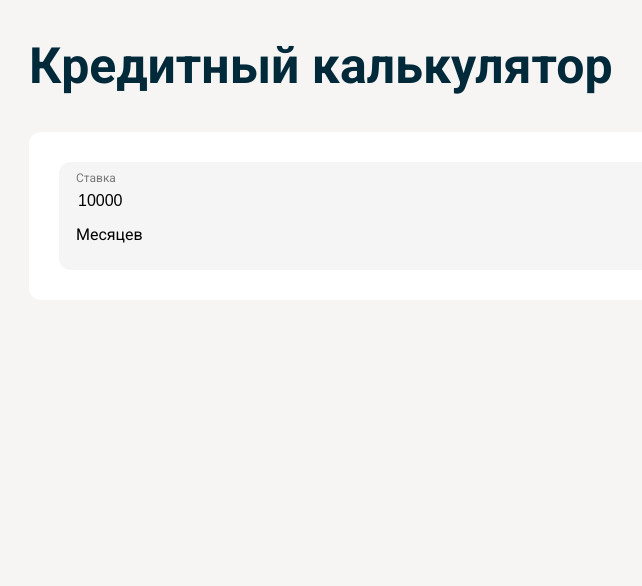
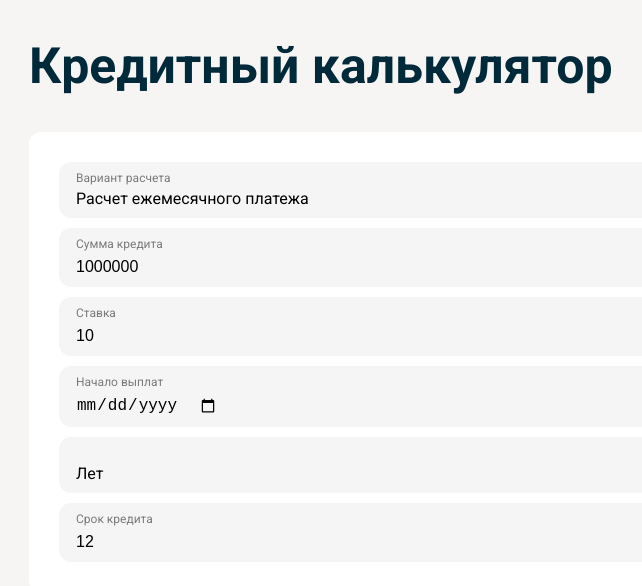
Before and after one commit to anattok/calculator-react, a React (Create React App) app: page / in a window 1280 px wide. Shown: the top 586 px of the page, without its empty margins (99-741 px from the left). Built offline with nearby package versions, Linux system fonts and the light colour scheme.

Commit message:
feat: add prop className input

```diff
--- a/src/app/global/App.jsx
+++ b/src/app/global/App.jsx
@@ -4,6 +4,32 @@ import { Input } from "../../components/Input/Input";
 import { Container } from "../../layout/Container/Container";
 
 function App() {
+  const variantsOptions = [
+    {
+      value: "monthly-payment",
+      text: "Расчет ежемесячного платежа",
+    },
+    {
+      value: "maximum-loan-amount",
+      text: "Расчет максимальной суммы кредита",
+    },
+    {
+      value: "credit-term",
+      text: "Расчет срока кредита",
+    },
+  ];
+
+  const monthOrYearOptions = [
+    {
+      value: "year",
+      text: "Лет",
+    },
+    {
+      value: "month",
+      text: "Месяцев",
+    },
+  ];
+
   return (
     <div className="App">
       <Container>
@@ -11,7 +37,16 @@ function App() {
         <form className="form" action="#">
           <div className="wrapper">
             <div className="wrapper__top">
-              <Input initialValue="10000" label="Ставка" type="text" />
+              <Input
+                className="calculation-option"
+                label="Вариант расчета"
+                list={variantsOptions}
+              />
+              <Input label="Сумма кредита" initialValue="1000000" type="text" />
+              <Input label="Ставка" initialValue="10" type="text" />
+              <Input label="Начало выплат" type="date" />
+              <Input list={monthOrYearOptions} />
+              <Input label="Срок кредита" initialValue="12" type="text" />
             </div>
             <div className="wrapper__bottom"></div>
           </div>
--- a/src/app/global/styles/global.css
+++ b/src/app/global/styles/global.css
@@ -1,6 +1,6 @@
 @import 'variables.css';
 
-.container {
+* {
     margin: 0;
     padding: 0;
     box-sizing: border-box;
@@ -39,3 +39,119 @@ h1 {
     margin: 40px 0;
     color: var(--color-D80);
 }
+
+.wrapper__top {
+    display: grid;
+    /* grid-template-columns: repeat(4, 1fr);
+    grid-template-rows: repeat(4, 60px);
+    grid-column-gap: 8px;
+    grid-row-gap: 16px; */
+    gap: 10px;
+}
+
+
+
+/*---------------option-monthly----------------------*/
+.option-monthly {
+    grid-template-rows: repeat(4, 60px);
+}
+
+.option-monthly .calculation-option {
+    grid-area: 1 / 1 / 2 / 5;
+}
+
+.option-monthly .credit-term {
+    grid-area: 3 / 1 / 4 / 3;
+}
+
+.option-monthly .sum-credit {
+    grid-area: 2 / 1 / 3 / 5;
+}
+
+.option-monthly .monthly-payment {
+    display: none;
+}
+
+.option-monthly .count-procent {
+    grid-area: 4 / 1 / 4 / 3;
+}
+
+.option-monthly .start-data {
+    grid-area: 4 / 3 / 4 / 5;
+}
+
+.option-monthly .month-or-year {
+    grid-area: 3 / 3 / 3 / 5;
+    padding: 0px 16px;
+    display: flex;
+    align-items: center;
+}
+
+/*---------------.option-term----------------------*/
+.option-term {
+    grid-template-rows: repeat(3, 60px);
+}
+
+.option-term .calculation-option {
+    grid-area: 1 / 1 / 2 / 5;
+}
+
+.option-term .credit-term {
+    display: none;
+}
+
+.option-term .month-or-year {
+    display: none;
+}
+
+.option-term .sum-credit {
+    grid-area: 2 / 1 / 2 / 3;
+}
+
+.option-term .monthly-payment {
+    grid-area: 2 / 3 / 2 / 5;
+}
+
+.option-term .count-procent {
+    grid-area: 3 / 1 / 3 / 3;
+}
+
+.option-term .start-data {
+    grid-area: 3 / 3 / 3 / 5;
+}
+
+/*---------------option-maximum----------------------*/
+.option-maximum {
+    grid-template-rows: repeat(4, 60px);
+}
+
+.option-maximum .calculation-option {
+    grid-area: 1 / 1 / 2 / 5;
+}
+
+.option-maximum .monthly-payment {
+    grid-area: 2 / 1 / 2 / 5;
+}
+
+.option-maximum .credit-term {
+    grid-area: 3 / 1 / 3 / 3;
+}
+
+.option-maximum .count-procent {
+    grid-area: 4 / 1 / 4 / 3;
+}
+
+.option-maximum .month-or-year {
+    grid-area: 3 / 3 / 3 / 5;
+    padding: 0px 16px;
+    display: flex;
+    align-items: center;
+}
+
+.option-maximum .sum-credit {
+    display: none;
+}
+
+.option-maximum .start-data {
+    grid-area: 4 / 3 / 4 / 5;
+}
--- a/src/components/Input/Input.jsx
+++ b/src/components/Input/Input.jsx
@@ -1,22 +1,60 @@
 import React, { useState } from "react";
 import s from "./Input.module.scss";
 
-export const Input = ({ list, input, date, initialValue, label, type }) => {
-  // Используйте initialValue из пропсов для установки начального значения состояния
-  const [inputValue, setInputValue] = useState(initialValue);
+export const Input = ({ label, list, initialValue, type, className }) => {
+  const [inputValue, setInputValue] = useState(initialValue); // initialValue из пропсов для установки начального значения состояния
+  const [isListOpen, setIsListOpen] = useState(false); // Состояние для открытия/закрытия списка list
+  const [selectedItem, setSelectedItem] = useState(null); // Состояние для хранения выбранного элемента из списка list
 
-  // Функция обратного вызова для обновления значения <input>
+  // Обновяление значения input value
   const handleInputChange = (event) => {
     setInputValue(event.target.value);
   };
 
+  // Меняем значение isListOpen при каждом клике
+  const toggleList = () => {
+    setIsListOpen(!isListOpen);
+  };
+
+  //  Выбираем значение из выпадаюцего списка и закрываем список
+  const handleItemClick = (item) => {
+    setSelectedItem(item);
+    setIsListOpen(false);
+  };
+
+  // Проверяем, что list существует и является массивом
+  const renderedList =
+    isListOpen && list && Array.isArray(list) ? (
+      <ul className={s.list}>
+        {list.map((item, index) => (
+          <li
+            data-variant={item.variant}
+            key={index}
+            onClick={() => handleItemClick(item)}
+          >
+            {item.text}
+          </li>
+        ))}
+      </ul>
+    ) : null;
+
+  const inputClassNames = [s.input, className].join(" "); // Объединяем классы в строку если приходят доп.классы через пропсы
+
   return (
-    <label className={s.input}>
-      <span>{label}</span>
-      {/* сделать условный рендеринг */}
-      <input type={type} value={inputValue} onChange={handleInputChange} />
-      <p>Месяцев</p>
-      <ul></ul>
+    <label className={inputClassNames} onClick={toggleList}>
+      {label && <span>{label}</span>}
+      {list ? (
+        <>
+          <p>{selectedItem ? selectedItem.text : list[0].text}</p>
+          {renderedList}
+        </>
+      ) : (
+        <input
+          type={type === "date" ? "date" : type}
+          value={inputValue}
+          onChange={handleInputChange}
+        />
+      )}
     </label>
   );
 };
--- a/src/components/Input/Input.module.scss
+++ b/src/components/Input/Input.module.scss
@@ -7,15 +7,12 @@
     position: relative;
     transition: all 0.2s;
     cursor: text;
-}
 
-.input:hover {
+    &:hover {
         border-color: var(--color-D20);
     }
 
-
-
-.input span {
+    & span {
         position: absolute;
         top: 8px;
         left: 16px;
@@ -24,19 +21,56 @@
         pointer-events: none;
     }
 
-.input p {
+    & p {
         font-size: 16px;
         line-height: 16px;
         pointer-events: none;
 
     }
 
-.input input {
+    & input {
         border: none;
         background-color: transparent;
         font-size: 16px;
+        line-height: 16px;
     }
 
-.input input:focus {
+    & input:focus {
         outline: none;
     }
+
+    & p {
+        font-size: 16px;
+        line-height: 16px;
+    }
+}
+
+
+.list {
+    position: absolute;
+    width: 100%;
+    top: 60px;
+    left: 0px;
+    padding: 8px;
+    border-radius: 12px;
+    background-color: var(--color-L100);
+    box-shadow: 0 12px 16px rgba(0, 0, 0, .06);
+    transition: all 0.2s;
+    z-index: 10;
+
+    & li {
+        padding: 12px 16px;
+        border-radius: 8px;
+        font-weight: bold;
+        cursor: pointer;
+    }
+
+    & li:first-child {
+        background-color: var(--color-D10);
+
+    }
+
+    & li:hover {
+        background-color: var(--color-D10);
+    }
+}
```
Lines whose indentation alone changed are shown as unchanged.
